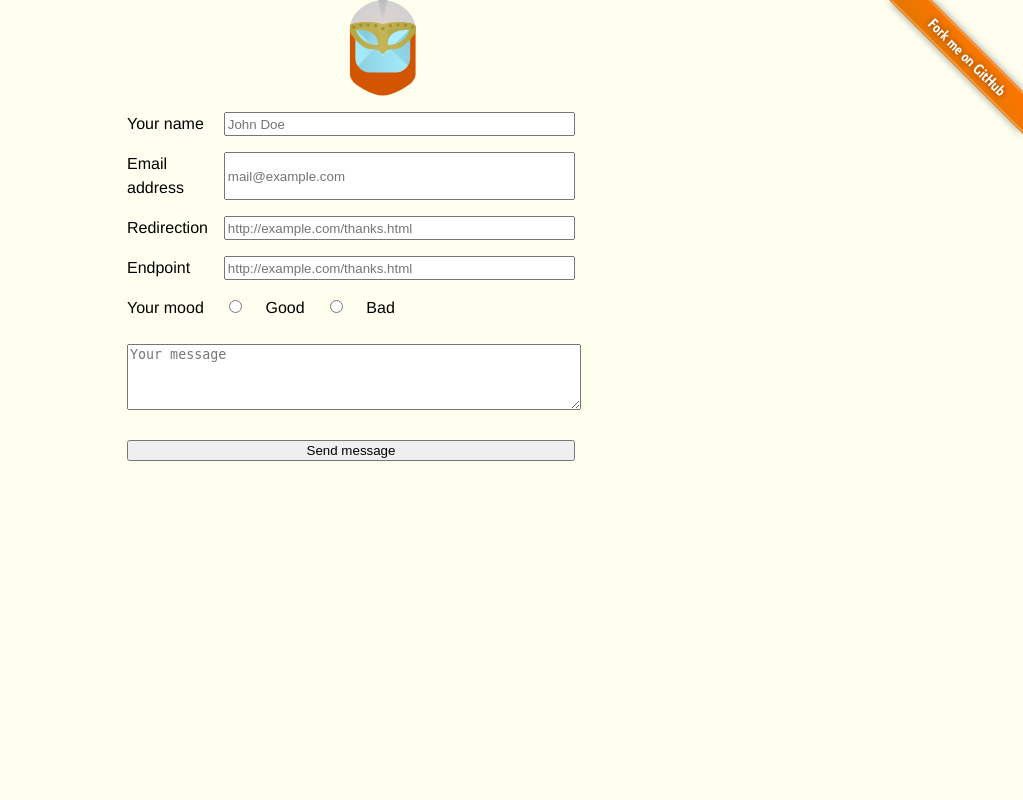
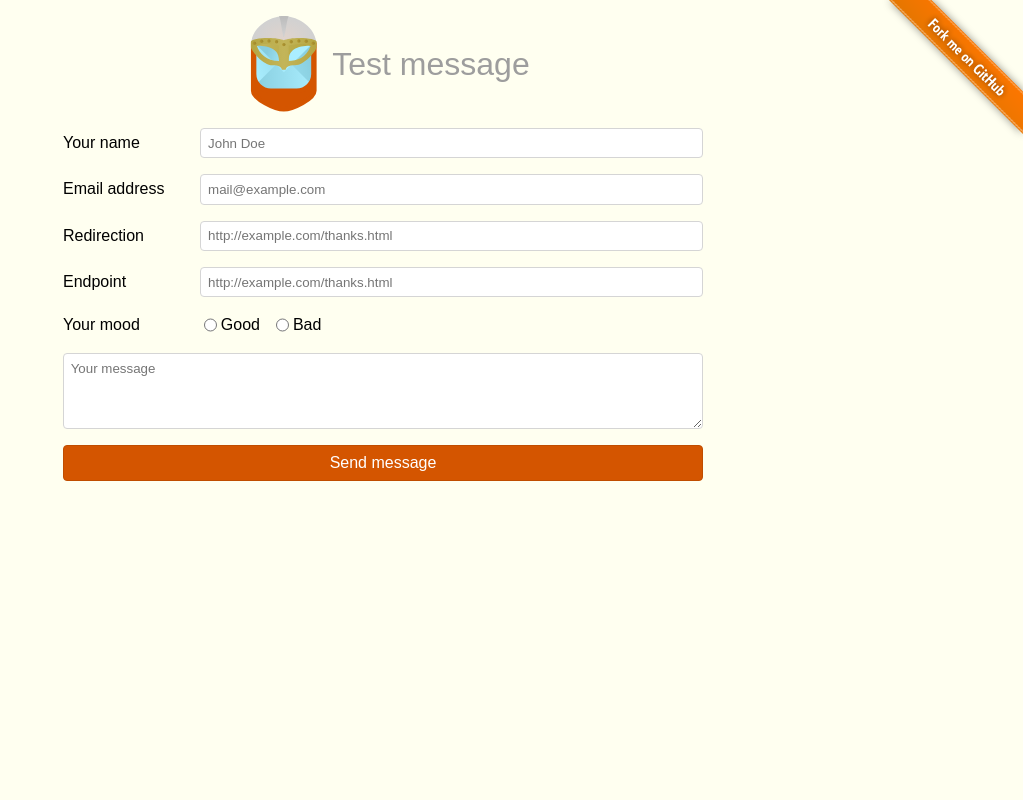
Before and after one commit to reveliant/hermod, a Flask app: page /send/ in a window 1280 px wide. Shown: the whole page, without its empty margins (257-1280 px from the left). Run offline with Flask 2, Linux system fonts and the light colour scheme.

Commit message:
Improves UI styles and reindents with tabs

```diff
--- a/hermod/static/style.css
+++ b/hermod/static/style.css
@@ -6,7 +6,7 @@ html, body {
 
 body {
 	background-color: #fffff0;
-  font-family: Helvetica, Arial, sans;
+	font-family: Arial, Helvetica, sans-serif;
 	display: flex;
 	flex-direction: column;
 	align-items: center;
@@ -26,13 +26,20 @@ h1, h2 {
 }
 
 /* Brand */
-.brand { display: flex; align-items: center; }
+.brand {
+	display: flex;
+	justify-content: center;
+	align-items: center;
+	flex-direction: column;
+	width: 80%;
+	padding-top: 1em;
+}
 .brand img { height: 6rem; }
-.brand h1 { font-size: 2rem; color: #9d9d9d;}
+.brand h1 { font-size: 2rem; color: #9d9d9d; text-align: center; }
 .brand h2 { font-size: 1.6rem; color: #d50; }
 
 /* Page: Hello */
-.hello body {   justify-content: center; }
+.hello body { justify-content: center; }
 .hello .brand { flex-direction: column; }
 .hello .brand img { height: 16rem; }
 
@@ -40,66 +47,44 @@ h1, h2 {
 form, .form-group {
 	display: flex;
 	flex-direction: column;
-  width: 50%;
 }
+form { width: 80%; max-width: 640px; margin-bottom: 1em; }
+.form-group {
+	line-height: 1.5;
+	padding-top: .25em;
+	width: 100%;
+}
+.form-label { display: inline-block; }
+.form-control, .btn-block {width: 100%; }
+.form-control, .btn {
+	color: #6d6d6d;
+	border: 1px solid #d5d5d5;
+	border-radius: .25rem;
+	padding: .5em;
+}
+.form-control:focus {
+	border-color: #87cdde;
+	box-shadow: 0 0 0 .2rem rgba(170, 238, 255, .5);
+}
+.form-control { font-family: Arial, Helvetica, sans-serif; }
+.form-check { display: flex; }
+.form-check-input { margin: 0; }
+.form-check-label { margin-left: .25em }
+.btn { min-height: 2.25rem; font-size: 1em; cursor: pointer; }
+.btn-primary { color: #fff; border-color: #c04d00; background-color: #d45500; }
+.btn-primary:hover, .btn-primary:focus { background-color: #c04d00; }
 
 @media screen and (min-width: 500px) {
-  .form-group {
+	.brand { flex-direction: row; }
+	.form-group  {
 		flex-direction: row;
-    line-height: 1.5;
+		align-items: center;
 		padding-top: 1.0em;
-    padding-left: 10%;
-    width: 70%;
-  }
-
-  .form-group label {
-    width: 22%;
-  }
-
-  .form-group input {
-    width: 78%;
-  }
-
-  .radio-group {
-    flex-direction: row;
-    line-height: 1.5;
-    padding-top: 1.0em;
-    padding-left: 10%;
-    width: 70%;
-  }
-
-  .radio-group label {
-     width: 30%;
-  }
-  .radio-group input {
-    text-align: left;
-    width: 10%;
-  }
-
-  .text-group {
-    flex-direction: row;
-    padding-top: 1.5em;
-    padding-left: 10%;
-    text-align: center;
-    width: 70%;
-  }
-
-  .text-group textarea {
 		width: 100%;
 	}
-
-  .submit-group {
-    flex-direction: row;
-    line-height: 1.5;
-    padding-top: 1.5em;
-    padding-left: 10%;
-    text-align: center;
-    width: 70%;
-  }
-
-  .submit-group input {
-    width: 100%;
-  }
+	.form-label { width: 22%; }
+	.form-label + .form-control { width: 78%; }
+	.form-check + .form-check { margin-left: 1em; }
 }
 
 /* Error */
--- a/hermod/templates/response.html
+++ b/hermod/templates/response.html
@@ -5,6 +5,7 @@
 		<meta name="viewport" content="width=device-width, initial-scale=1, shrink-to-fit=no"/>
 		<title>Hermód</title>
 		<link rel="stylesheet" href="/static/style.css"/>
+		<link rel="shortcut icon" href="/static/logo.svg"/>
 	</head>
 	<body>
 		<a href="https://github.com/reveliant/hermod">
@@ -16,6 +17,8 @@
 			<h1>Static site mails with Hermód</h1>
 {% elif page == "endpoint" or page == "endpoint-success" %}
 			<h1>New endpoint</h1>
+{%- elif page == "send" %}
+			<h1>Test message</h1>
 {% endif -%}
 		</div>
 {% if error %}
@@ -24,15 +27,15 @@
 {%- if page == "endpoint" %}
 		<form method="post" action="endpoint">
 			<div class="form-group">
-        <label for="address">Email address</label>
-        <input type="text" id="address" name="address" placeholder="mail@example.com"/>
+				<label class="form-label" for="address">Email address</label>
+				<input class="form-control" type="text" id="address" name="address" placeholder="mail@example.com"/>
 			</div>
 			<div class="form-group">
-        <label for="redirect">Redirection</label>
-        <input type="url" id="redirect" name="redirect" placeholder="http://example.com/thanks.html">
+				<label class="form-label" for="redirect">Redirection</label>
+				<input class="form-control" type="url" id="redirect" name="redirect" placeholder="http://example.com/thanks.html">
 			</div>
-      <div class="submit-group">
-        <input type="submit" value="Compute endpoint">
+			<div class="form-group">
+				<input class="btn btn-primary btn-block" type="submit" value="Compute endpoint">
 			</div>
 		</form>
 {%- elif page == "endpoint-success" %}
@@ -40,32 +43,38 @@
 {%- elif page == "send" %}
 		<form method="post" name="send" onsubmit="document.send.action = document.send.endpoint.value; return true;">
 			<div class="form-group">
-        <label for="name">Your name</label>
-        <input type="text" id="name" name="{{ fields.name|e }}" placeholder="John Doe"/>
+				<label class="form-label" for="name">Your name</label>
+				<input class="form-control" type="text" id="name" name="{{ fields.name|e }}" placeholder="John Doe"/>
 			</div>
 			<div class="form-group">
-        <label for="from">Email address</label>
-        <input type="text" id="from" name="{{ fields.from|e }}" placeholder="mail@example.com"/>
+				<label class="form-label" for="from">Email address</label>
+				<input class="form-control" type="text" id="from" name="{{ fields.from|e }}" placeholder="mail@example.com"/>
 			</div>
 			<div class="form-group">
-        <label for="redirect">Redirection</label>
-        <input type="url" id="redirect" name="{{ fields.redirect|e }}" placeholder="http://example.com/thanks.html">
+				<label class="form-label" for="redirect">Redirection</label>
+				<input class="form-control" type="url" id="redirect" name="{{ fields.redirect|e }}" placeholder="http://example.com/thanks.html">
 			</div>
 			<div class="form-group">
-        <label for="endpoint">Endpoint</label>
-        <input type="url" id="endpoint" name="endpoint" placeholder="http://example.com/thanks.html">
+				<label class="form-label" for="endpoint">Endpoint</label>
+				<input class="form-control" type="url" id="endpoint" name="endpoint" placeholder="http://example.com/thanks.html">
 			</div>
-      <div class="radio-group">
-        <label>Your mood</label>
-        <input type="radio" name="mood" value="good"> Good
-        <input type="radio" name="mood" value="bad"> Bad
+			<div class="form-group">
+				<label class="form-label">Your mood</label>
+				<div class="form-check">
+					<input class="form-check-input" type="radio" name="mood" value="good" id="mood-good">
+					<label class="form-check-label" for="mood-good">Good</label>
 				</div>
-      <div class="text-group">
-       <textarea rows="4" name="message" placeholder="Your message"></textarea>
+				<div class="form-check">
+					<input class="form-check-input" type="radio" name="mood" value="bad" id="mood-bad">
+					<label class="form-check-label" for="mood-bad">Bad</label>
+				</div>
+			</div>
+			<div class="form-group">
+				<textarea class="form-control" rows="4" name="message" placeholder="Your message"></textarea>
 			</div>
 			<input type="hidden" name="{{ fields.honeypot|e }}"/>
-      <div class="submit-group">
-        <input type="submit" value="Send message">
+			<div class="form-group">
+				<input class="btn btn-primary btn-block" type="submit" value="Send message">
 		 </div>
 		</form>
 {% endif -%}
```
Also changed, not shown: hermod/templates/mail.html (+7 -2 lines). Lines whose indentation alone changed are shown as unchanged.
